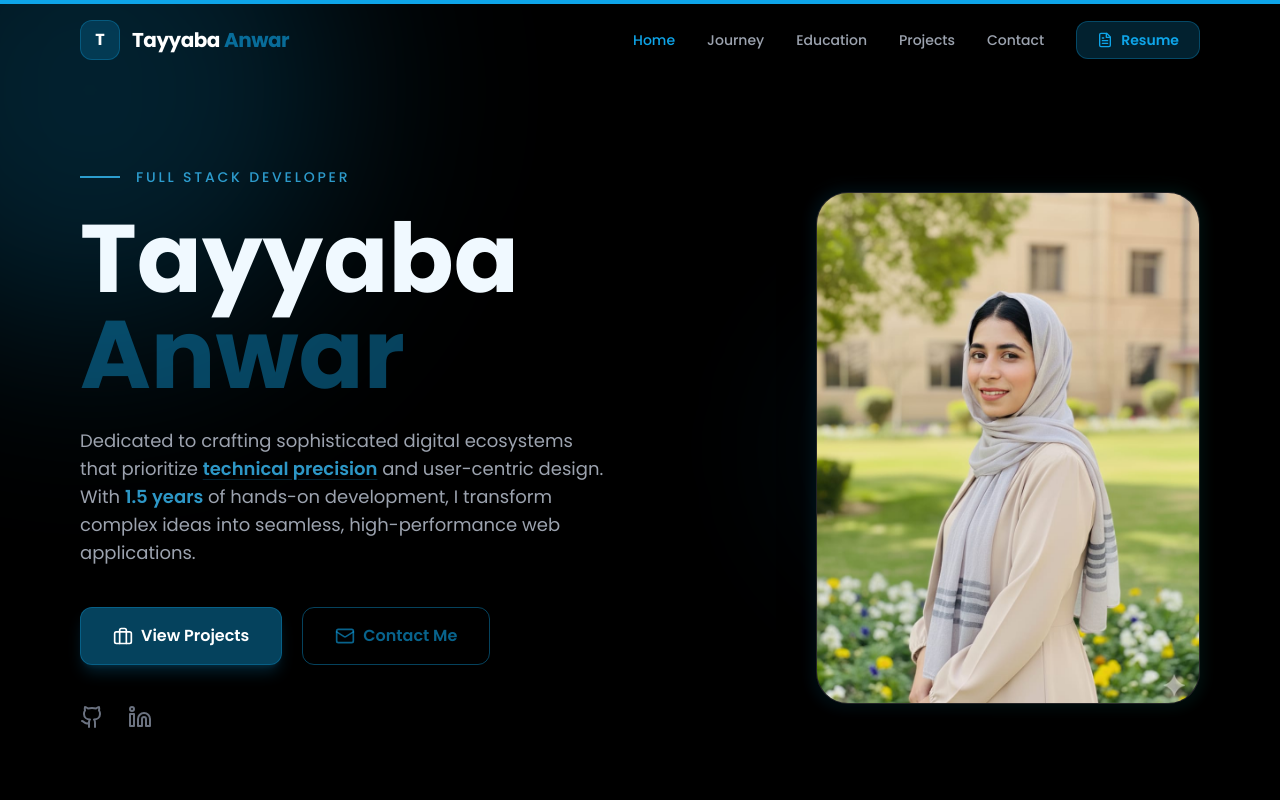
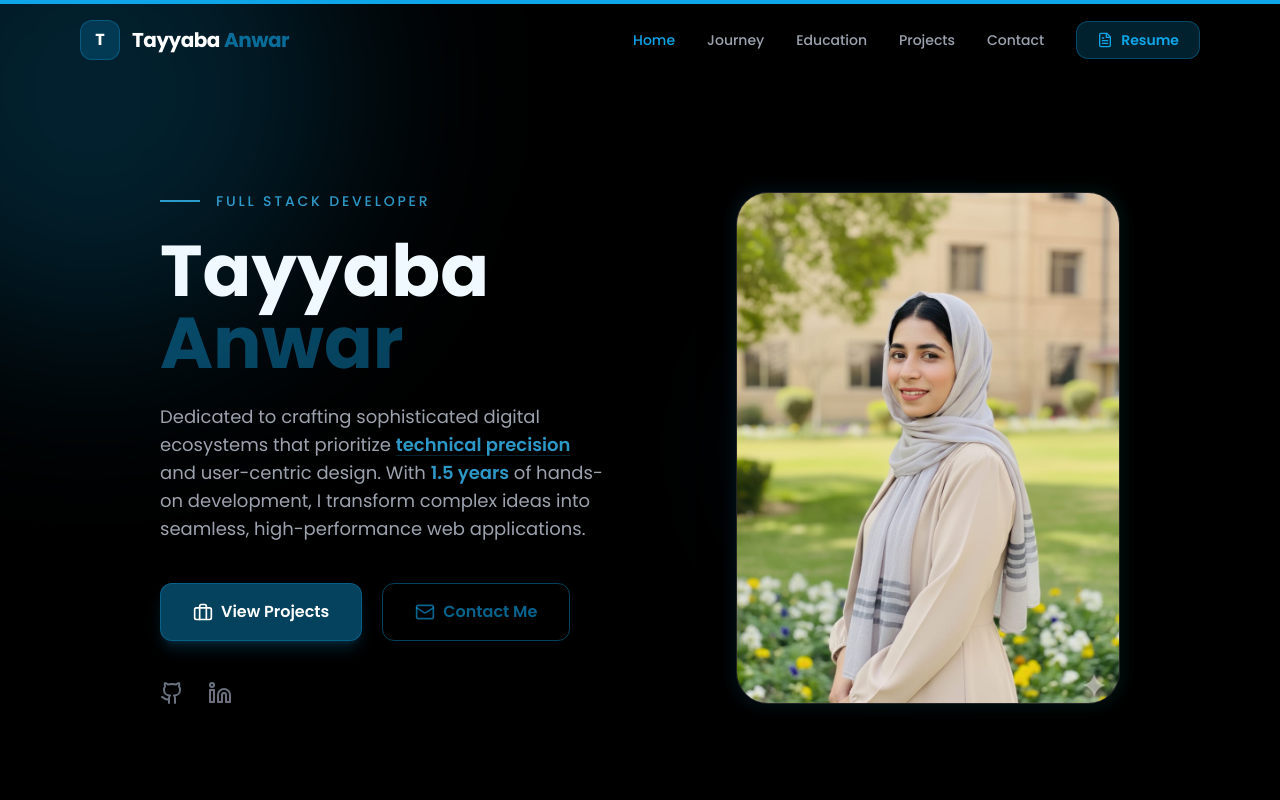
Before and after one commit to tayyaba13-02/portfolio, a React (Vite) app: page / in a window 1280 px wide. Shown: the top 800 px of the page. Built offline with nearby package versions, Linux system fonts and the light colour scheme.

Commit message:
Adjusted layout for better social media link preview framing

```diff
--- a/src/components/HeroSection.jsx
+++ b/src/components/HeroSection.jsx
@@ -21,7 +21,7 @@ const HeroSection = ({ scrollToSection }) => {
                 className="absolute -top-32 -left-32 sm:-top-40 sm:-left-40 w-96 sm:w-125 h-96 sm:h-125 bg-sky-500/20 blur-[100px] rounded-full z-0"
             />
 
-            <div className="max-w-7xl mx-auto px-6 sm:px-10 lg:px-20 grid grid-cols-1 lg:grid-cols-2 gap-12 lg:gap-16 items-center relative z-10 w-full">
+            <div className="max-w-6xl mx-auto px-10 sm:px-16 lg:px-24 grid grid-cols-1 lg:grid-cols-2 gap-12 lg:gap-16 items-center relative z-10 w-full">
                 {/* LEFT CONTENT */}
                 <motion.div
                     initial={{ opacity: 0, x: -50 }}
@@ -43,7 +43,7 @@ const HeroSection = ({ scrollToSection }) => {
                     </div>
 
                     {/* Name */}
-                    <h1 className="text-sky-50 text-5xl sm:text-6xl md:text-7xl xl:text-8xl font-bold leading-tight mb-6 font-poppins">
+                    <h1 className="text-sky-50 text-4xl sm:text-5xl md:text-6xl xl:text-7xl font-bold leading-tight mb-6 font-poppins">
                         Tayyaba
                         <span className="block text-sky-500/40">Anwar</span>
                     </h1>
```
